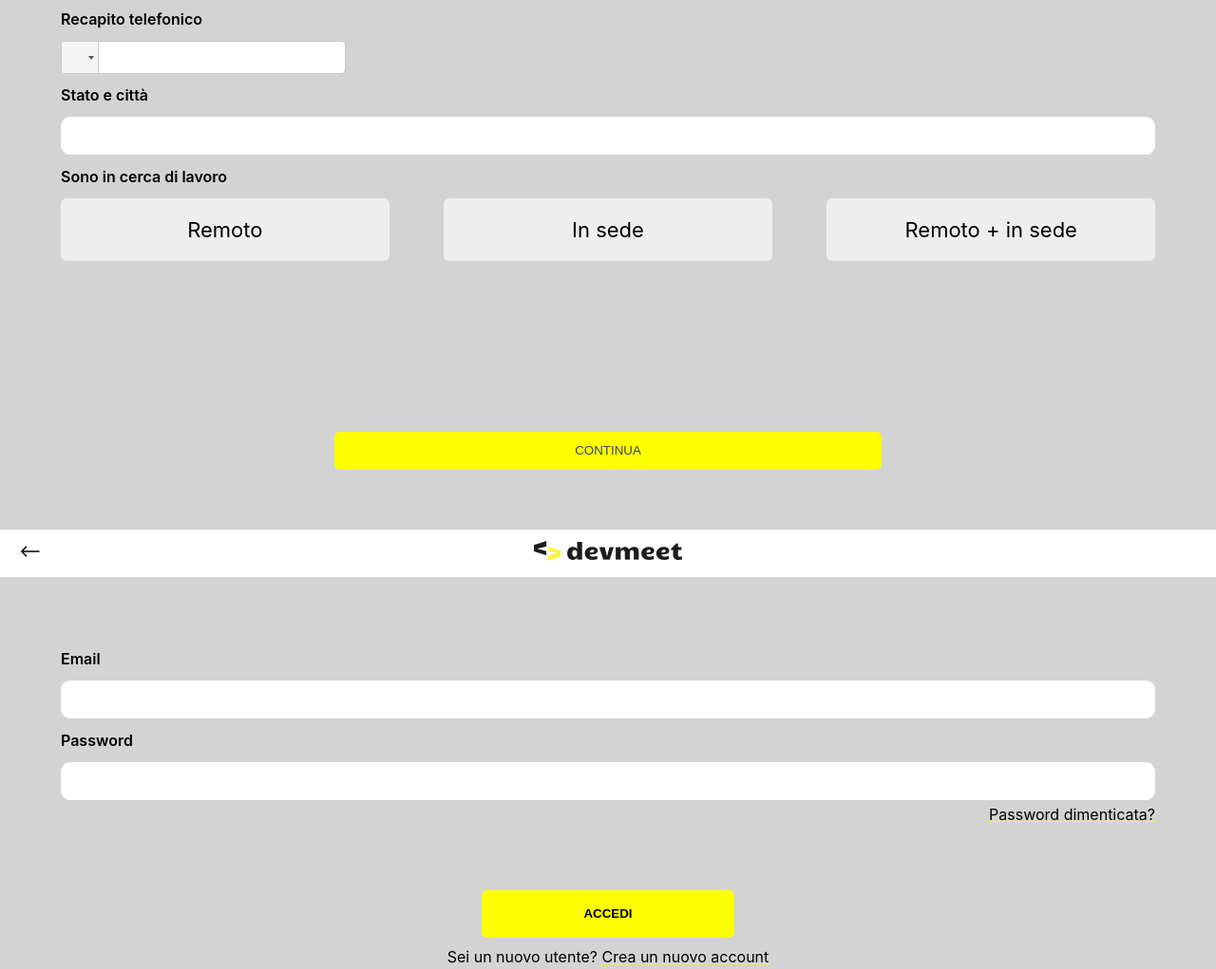
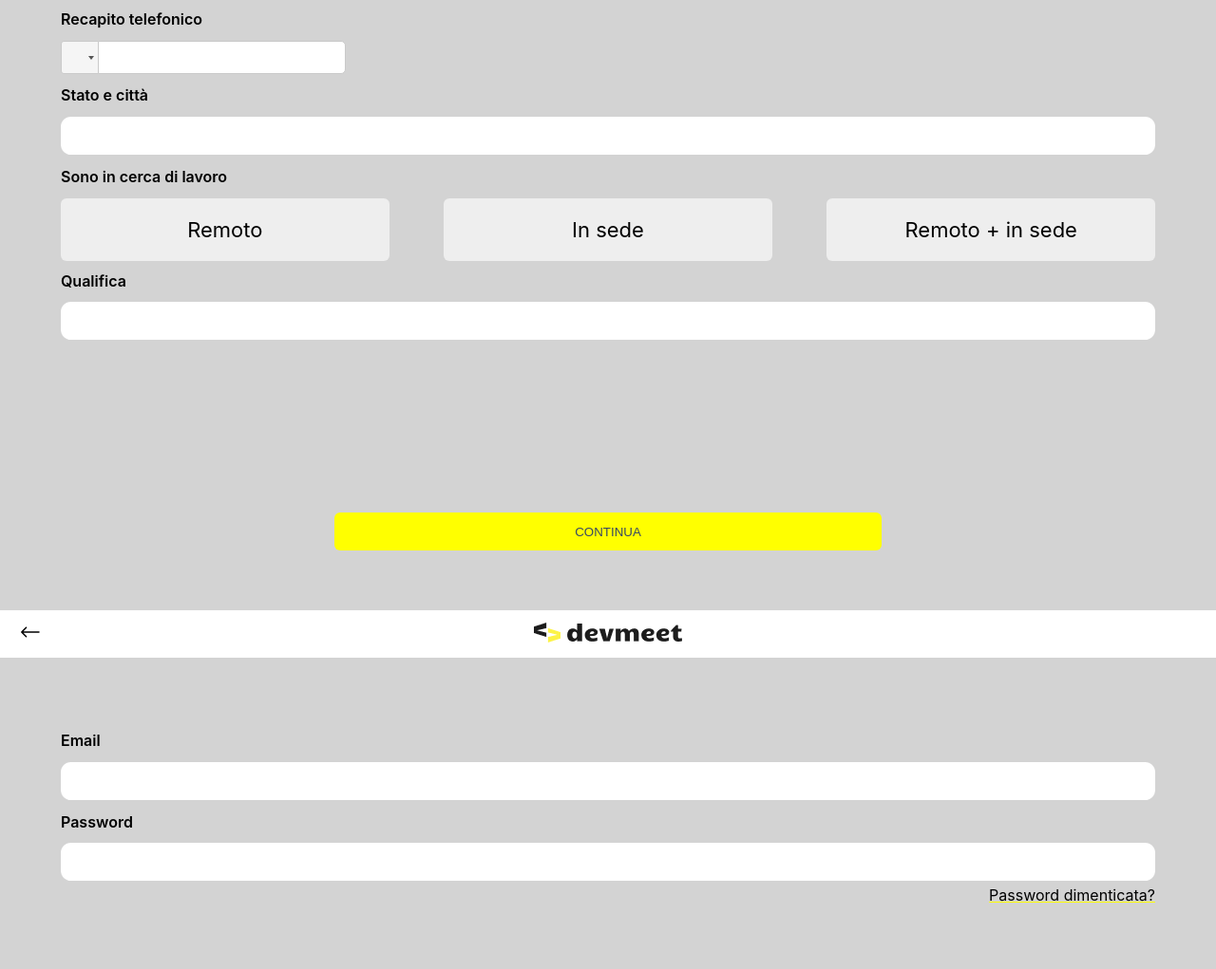
Before and after one commit to Emiliano-S/devmeet, a React (Create React App) app: page /login in a window 1280 px wide. Shown: the part 2774-3795 px from the top of the page at 95% size. Built offline with nearby package versions, Linux system fonts and the light colour scheme; the HTML template or start-up script is replaced by a standard one.

Commit message:
Fix error

```diff
--- a/src/components/Form.js
+++ b/src/components/Form.js
@@ -72,6 +72,11 @@ export default function Form() {
                             hg={'3em'}
                             text={'Remoto + in sede'} />
                     </div>
+                        <FormRow
+                        textType
+                        text = {"Qualifica"}
+                        name = {"Qualifica"} />
+
                     <div className='container-continue-button'>
                     <Button submit
                             type='submit'
@@ -83,21 +88,6 @@ export default function Form() {
                             text={'CONTINUA'}
                             textColor={'rgb(54,71,100)'} />
                             </div>
-
-                    {/* <input type={'submit'} value={'CONTINUA'}
-                        style={{
-                            backgroundColor: 'yellow',
-                            display: 'block',
-                            marginLeft: 'auto',
-                            marginRight: 'auto',
-                            marginTop: '15%',
-                            padding: '1em',
-                            border: 'transparent',
-                            width: '50%',
-                            height: '3em',
-                            borderRadius: '0.5em',
-                            color: 'rgb(54,71,100)'
-                        }} /> */}
                 </form>
             </div>
         </>
--- a/src/components/style/Form.css
+++ /dev/null
@@ -1,31 +0,0 @@
-body {
-  background-color: lightgray;
-}
-
-.form-container {
-  width: 90%;
-  margin: 5%;
-}
-
-.form-title-style {
-  padding: 0.8em 0em;
-  font-weight: 600;
-}
-
-.option-container {
-  width: 100%;
-  height: auto;
-  display: flex;
-  flex-direction: row;
-  gap: 5%;
-}
-
-.input-form-style {
-  width: 100%;
-  height: 3em;
-  outline: none;
-  border-color: transparent;
-  border-radius: 0.8em;
-}
-
-/*# sourceMappingURL=form.css.map */
```
Also changed, not shown: 1 other file (tests, documents, lock files or other folders).
